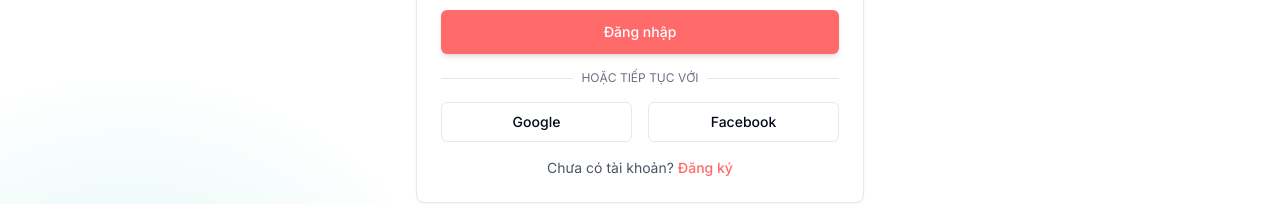
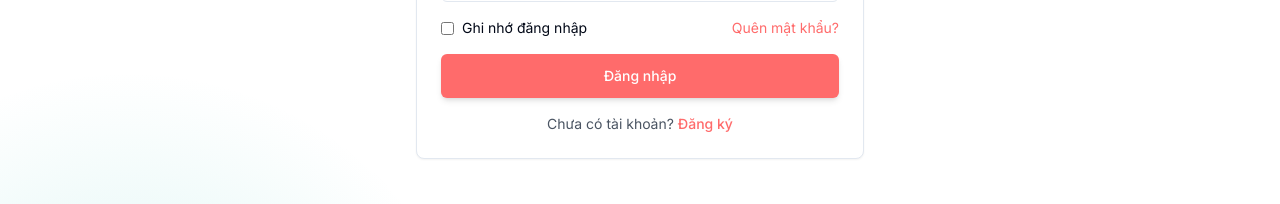
Before and after one commit to IST-4P/trustmebro-user, a Next.js app: page /buyer/login in a window 1280 px wide. Shown: the part 519-723 px from the top of the page. Built offline with nearby package versions, Linux system fonts and the light colour scheme; no server answers.

Commit message:
feat: remove social login options from the login page

```diff
--- a/app/buyer/login/page.tsx
+++ b/app/buyer/login/page.tsx
@@ -100,22 +100,6 @@ export default function LoginPage() {
             <Button type="submit" variant="buyer" className="w-full" size="lg" disabled={loading}>
               {loading ? "Đang đăng nhập..." : "Đăng nhập"}
             </Button>
-            <div className="relative">
-              <div className="absolute inset-0 flex items-center">
-                <span className="w-full border-t" />
-              </div>
-              <div className="relative flex justify-center text-xs uppercase">
-                <span className="bg-white px-2 text-gray-500">Hoặc tiếp tục với</span>
-              </div>
-            </div>
-            <div className="grid grid-cols-2 gap-4">
-              <Button type="button" variant="outline" className="w-full">
-                Google
-              </Button>
-              <Button type="button" variant="outline" className="w-full">
-                Facebook
-              </Button>
-            </div>
             <p className="text-center text-sm text-gray-600">
               Chưa có tài khoản?{" "}
               <Link href="/buyer/register" className="text-buyer-primary hover:underline font-medium">
```
